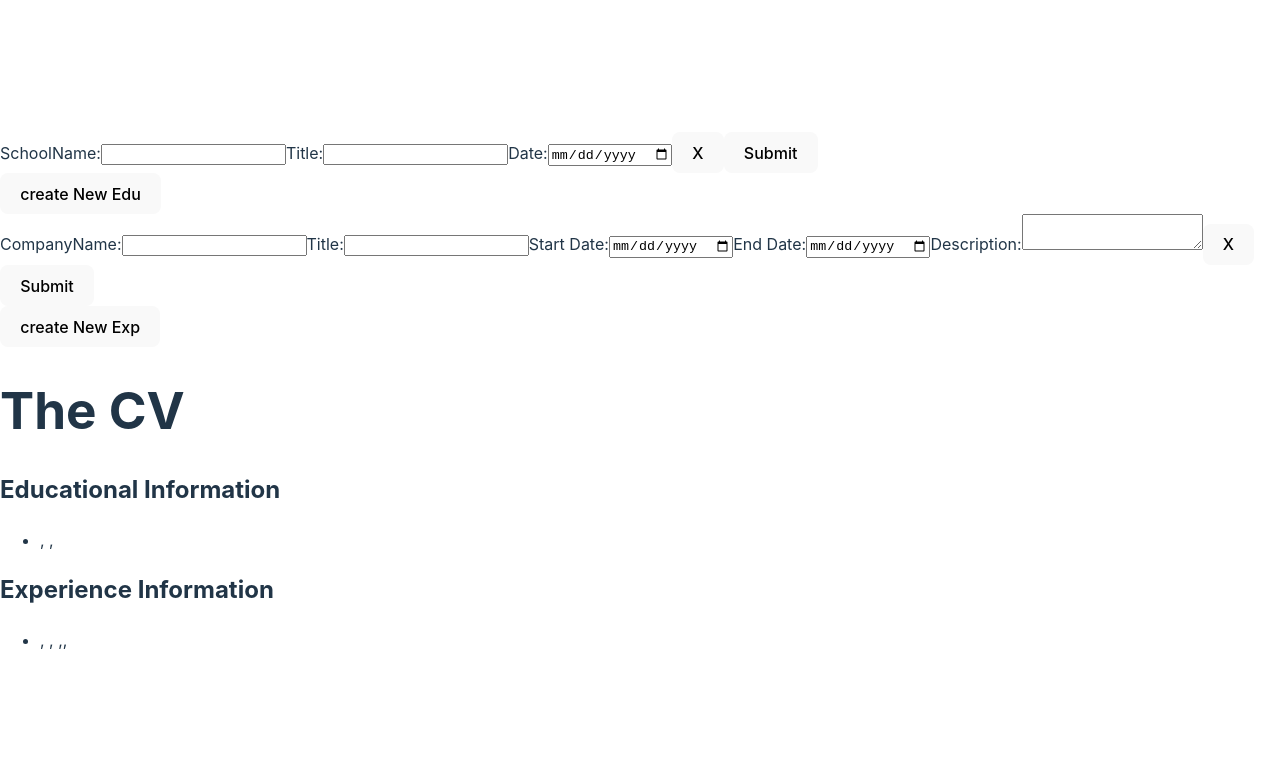
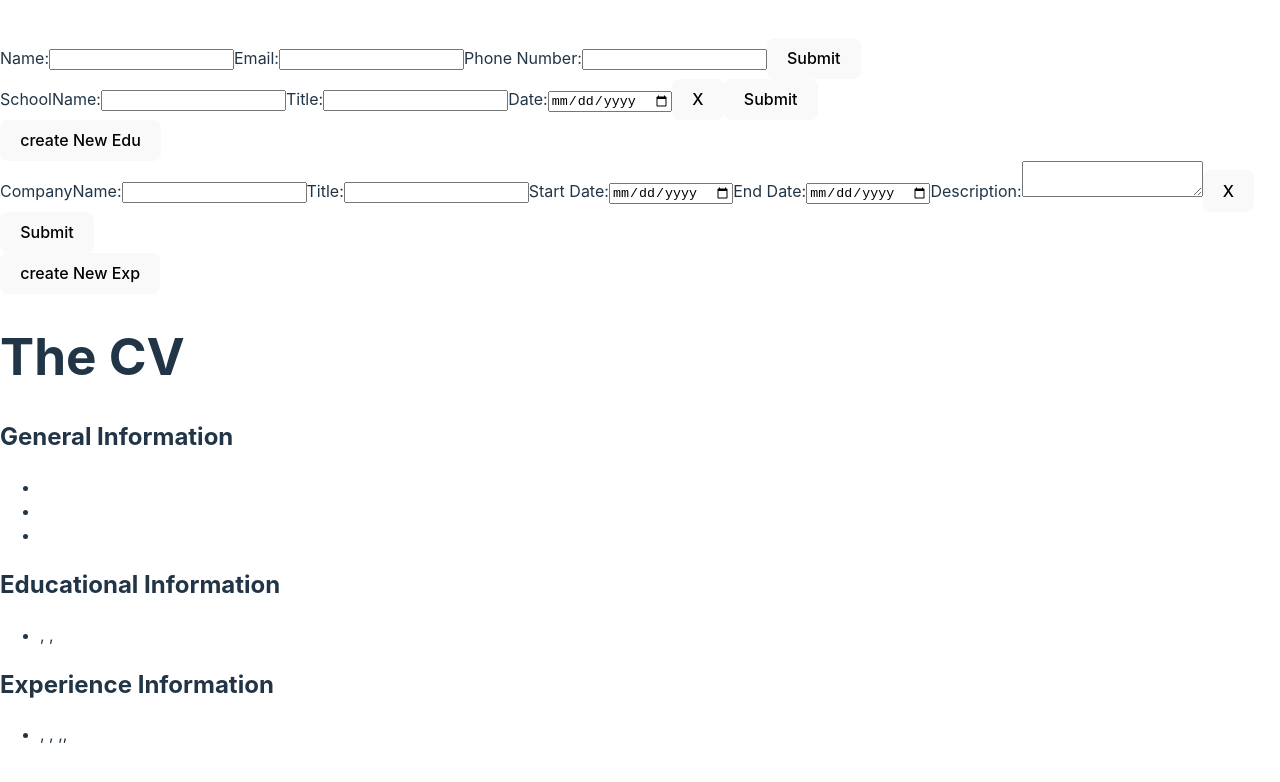
Before and after one commit to Track404/CV-Application2, a React (Vite) app: page / in a window 1280 px wide. Shown: the top 782 px of the page. Built offline with nearby package versions, Linux system fonts and the light colour scheme.

Commit message:
Create new general input and show input on submit

```diff
--- a/src/CvPreview.jsx
+++ b/src/CvPreview.jsx
@@ -3,8 +3,19 @@ import EducationalInfo from './educationalInfo.jsx';
 import { useState } from 'react';
 import { produce } from 'immer';
 import ExperienceInfo from './experienceInfo.jsx';
+import GeneralInfo from './generalInfo.jsx';
 
 function CvPreview() {
+  // general information states
+  const [generalInformation, setGeneralInformation] = useState({
+    id: crypto.randomUUID(),
+    name: '',
+    email: '',
+    tel: '',
+  });
+
+  const [infoGeneralSubmit, setinfoGeneralSubmit] =
+    useState(generalInformation);
   // educational information states
   const [educationalInfo, setEducationalInfo] = useState([
     {
@@ -71,9 +82,32 @@ function CvPreview() {
       ]);
     }
   }
+
+  // general Utilites function
+  function handleSubmitGeneral(e) {
+    e.preventDefault();
+    setinfoGeneralSubmit(generalInformation);
+  }
   return (
     <>
       <div className="allInput">
+        <div className="allGeneralInput">
+          <form onSubmit={handleSubmitGeneral}>
+            <GeneralInfo
+              key={generalInformation.id}
+              value={generalInformation}
+              changeInfo={(e) => {
+                const name = e.target.name;
+                const value = e.target.value;
+                setGeneralInformation({
+                  ...generalInformation,
+                  [name]: value,
+                });
+              }}
+            />
+            <button type="submit">Submit</button>
+          </form>
+        </div>
         <div className="allEducationalInput">
           <form onSubmit={handleSubmitEdu}>
             {educationalInfo.map((p, index) => {
@@ -156,6 +190,12 @@ function CvPreview() {
 
       <div>
         <h1>The CV</h1>
+        <h2>General Information</h2>
+        <ul>
+          <li>{infoGeneralSubmit.name}</li>
+          <li>{infoGeneralSubmit.email}</li>
+          <li>{infoGeneralSubmit.tel}</li>
+        </ul>
 
         <h2>Educational Information</h2>
         <ul>
--- a/src/generalInfo.jsx
+++ b/src/generalInfo.jsx
@@ -1,35 +1,16 @@
 /* eslint-disable react/prop-types */
-import { useState } from 'react';
 
-function GeneralInfo({ allInfoSubmit }) {
-  const [generalInformation, setGeneralInformation] = useState({
-    name: '',
-    email: '',
-    tel: '',
-  });
-  function handleSubmit(e) {
-    e.preventDefault();
-
-    allInfoSubmit(generalInformation);
-  }
-
+function GeneralInfo({ changeInfo, value }) {
   return (
     <>
-      <div className="generalInfo">
-        <form onSubmit={handleSubmit}>
       <label>
         Name:
         <input
           type="text"
           name="name"
           id="name"
-              value={generalInformation.name}
-              onChange={(e) =>
-                setGeneralInformation({
-                  ...generalInformation,
-                  name: e.target.value,
-                })
-              }
+          value={value.name}
+          onChange={changeInfo}
         />
       </label>
 
@@ -39,13 +20,8 @@ function GeneralInfo({ allInfoSubmit }) {
           type="email"
           name="email"
           id="email"
-              value={generalInformation.email}
-              onChange={(e) =>
-                setGeneralInformation({
-                  ...generalInformation,
-                  email: e.target.value,
-                })
-              }
+          value={value.email}
+          onChange={changeInfo}
         />
       </label>
 
@@ -53,20 +29,12 @@ function GeneralInfo({ allInfoSubmit }) {
         Phone Number:
         <input
           type="tel"
-              name="phone"
+          name="tel"
           id="phone"
-              value={generalInformation.tel}
-              onChange={(e) =>
-                setGeneralInformation({
-                  ...generalInformation,
-                  tel: e.target.value,
-                })
-              }
+          value={value.tel}
+          onChange={changeInfo}
         />
       </label>
-          <button type="submit">Send</button>
-        </form>
-      </div>
     </>
   );
 }
```
Lines whose indentation alone changed are shown as unchanged.
